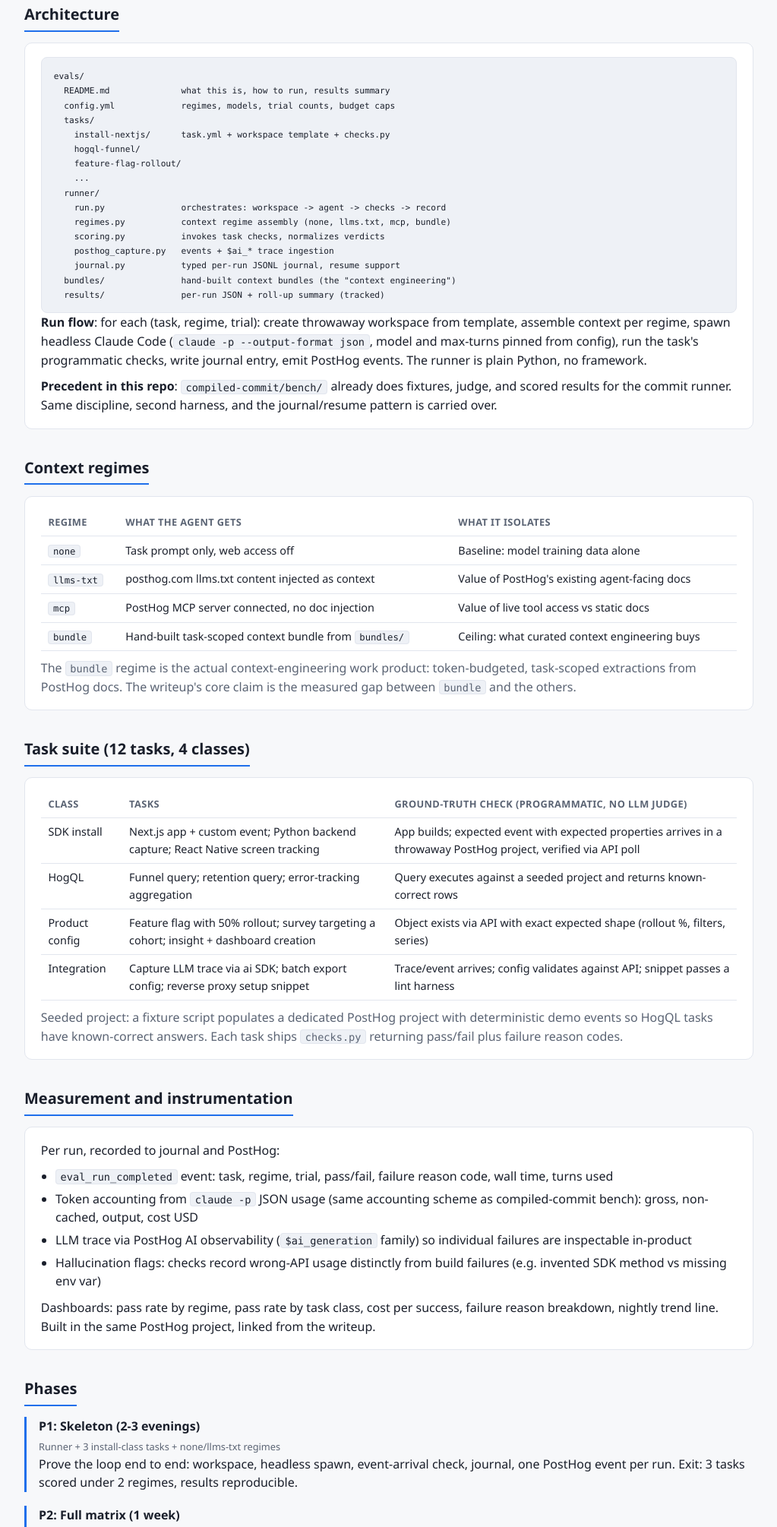
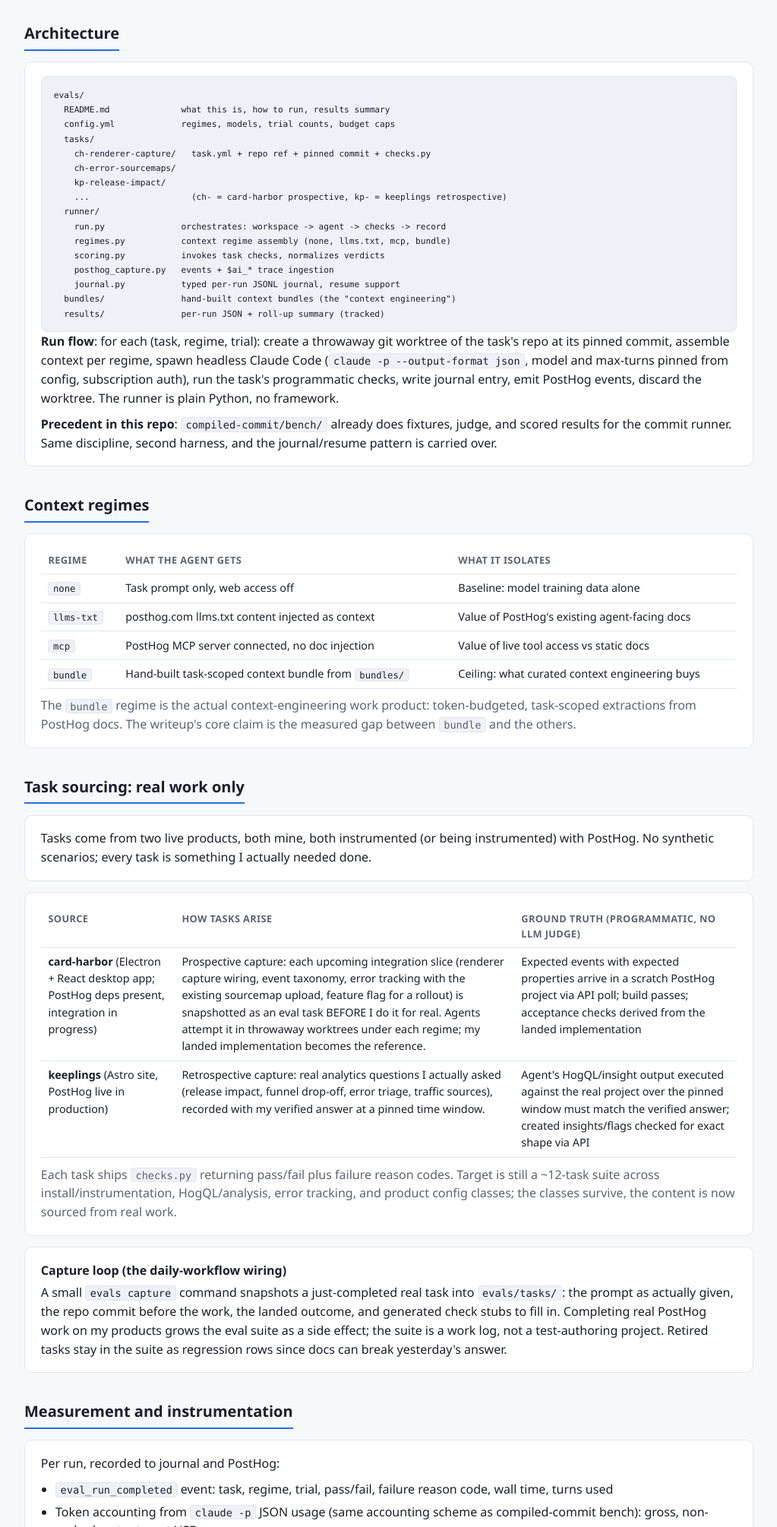
Before and after one commit to johncwaters/claude-setup, a plain HTML site: page docs/evals-plan.html in a window 1280 px wide. Shown: the part 790-2800 px from the top of the page at 76% size, without its empty margins (128-1151 px from the left). Drawn offline with Linux system fonts and the light colour scheme.

Commit message:
docs(evals-plan): redesign eval task suite to source from real product work
Replace the synthetic 12-task suite with tasks sourced from two live products: card-harbor (prospective capture of upcoming PostHog integration slices, scored against the landed implementation) and keeplings (retrospective capture of real analytics questions with human-verified answers over a pinned window). Adds a capture loop that snapshots completed real tasks into evals/tasks/ as a side effect of daily work, so the suite grows without separate test-authoring effort. Runs now spawn from a throwaway git worktree at a pinned commit rather than a static workspace template, and use subscription auth (headless CLI, no API key) so the operative constraint is rate limits rather than dollar cost. Updates risks and definition-of-done to match: real-task pacing accepted as a tradeoff, product-data-in-public-results risk added, cost language changed to token/usage accounting.

Constraint: Lives inside repo at evals/, no always-on session telemetry, no day-job content, every task sourced from real work on card-harbor or keeplings, never invented scenarios
Rejected: Synthetic seeded-fixture task suite with hand-written scenarios (install-nextjs, hogql-funnel, feature-flag-rollout, etc.)
Confidence: high
Scope-risk: narrow

```diff
--- a/docs/evals-plan.html
+++ b/docs/evals-plan.html
@@ -104,7 +104,7 @@
   <h2>Thesis</h2>
   <div class="card">
     <p>PostHog's Context Engineer role is about making a product legible to AI agents, not just humans. The honest way to evaluate that legibility is to hand real tasks to a real coding agent under controlled context conditions and score the outcomes programmatically. This harness does exactly that, instruments every run with PostHog's own LLM analytics, and turns the results into a public writeup plus upstream doc-fix PRs.</p>
-    <p>Constraints already decided: lives inside this repo at <code>evals/</code>, no always-on session telemetry (eval runs log to PostHog, daily Claude usage does not), no work-related content.</p>
+    <p>Constraints already decided: lives inside this repo at <code>evals/</code>, no always-on session telemetry (eval runs log to PostHog, daily Claude usage does not), no day-job content. Every eval task is real: sourced from actual work on my own shipping products (card-harbor, keeplings), never invented scenarios.</p>
   </div>
 </section>
 
@@ -128,10 +128,10 @@
   README.md              what this is, how to run, results summary
   config.yml             regimes, models, trial counts, budget caps
   tasks/
-    install-nextjs/      task.yml + workspace template + checks.py
-    hogql-funnel/
-    feature-flag-rollout/
-    ...
+    ch-renderer-capture/   task.yml + repo ref + pinned commit + checks.py
+    ch-error-sourcemaps/
+    kp-release-impact/
+    ...                    (ch- = card-harbor prospective, kp- = keeplings retrospective)
   runner/
     run.py               orchestrates: workspace -> agent -> checks -> record
     regimes.py           context regime assembly (none, llms.txt, mcp, bundle)
@@ -141,7 +141,7 @@
   bundles/               hand-built context bundles (the "context engineering")
   results/               per-run JSON + roll-up summary (tracked)
 </code></pre>
-    <p><b>Run flow</b>: for each (task, regime, trial): create throwaway workspace from template, assemble context per regime, spawn headless Claude Code (<code>claude -p --output-format json</code>, model and max-turns pinned from config), run the task's programmatic checks, write journal entry, emit PostHog events. The runner is plain Python, no framework.</p>
+    <p><b>Run flow</b>: for each (task, regime, trial): create a throwaway git worktree of the task's repo at its pinned commit, assemble context per regime, spawn headless Claude Code (<code>claude -p --output-format json</code>, model and max-turns pinned from config, subscription auth), run the task's programmatic checks, write journal entry, emit PostHog events, discard the worktree. The runner is plain Python, no framework.</p>
     <p><b>Precedent in this repo</b>: <code>compiled-commit/bench/</code> already does fixtures, judge, and scored results for the commit runner. Same discipline, second harness, and the journal/resume pattern is carried over.</p>
   </div>
 </section>
@@ -161,16 +161,21 @@
 </section>
 
 <section>
-  <h2>Task suite (12 tasks, 4 classes)</h2>
+  <h2>Task sourcing: real work only</h2>
+  <div class="card">
+    <p>Tasks come from two live products, both mine, both instrumented (or being instrumented) with PostHog. No synthetic scenarios; every task is something I actually needed done.</p>
+  </div>
   <div class="card tablewrap">
     <table>
-      <tr><th>Class</th><th>Tasks</th><th>Ground-truth check (programmatic, no LLM judge)</th></tr>
-      <tr><td>SDK install</td><td>Next.js app + custom event; Python backend capture; React Native screen tracking</td><td>App builds; expected event with expected properties arrives in a throwaway PostHog project, verified via API poll</td></tr>
-      <tr><td>HogQL</td><td>Funnel query; retention query; error-tracking aggregation</td><td>Query executes against a seeded project and returns known-correct rows</td></tr>
-      <tr><td>Product config</td><td>Feature flag with 50% rollout; survey targeting a cohort; insight + dashboard creation</td><td>Object exists via API with exact expected shape (rollout %, filters, series)</td></tr>
-      <tr><td>Integration</td><td>Capture LLM trace via ai SDK; batch export config; reverse proxy setup snippet</td><td>Trace/event arrives; config validates against API; snippet passes a lint harness</td></tr>
+      <tr><th>Source</th><th>How tasks arise</th><th>Ground truth (programmatic, no LLM judge)</th></tr>
+      <tr><td><b>card-harbor</b> (Electron + React desktop app; PostHog deps present, integration in progress)</td><td>Prospective capture: each upcoming integration slice (renderer capture wiring, event taxonomy, error tracking with the existing sourcemap upload, feature flag for a rollout) is snapshotted as an eval task BEFORE I do it for real. Agents attempt it in throwaway worktrees under each regime; my landed implementation becomes the reference.</td><td>Expected events with expected properties arrive in a scratch PostHog project via API poll; build passes; acceptance checks derived from the landed implementation</td></tr>
+      <tr><td><b>keeplings</b> (Astro site, PostHog live in production)</td><td>Retrospective capture: real analytics questions I actually asked (release impact, funnel drop-off, error triage, traffic sources), recorded with my verified answer at a pinned time window.</td><td>Agent's HogQL/insight output executed against the real project over the pinned window must match the verified answer; created insights/flags checked for exact shape via API</td></tr>
     </table>
-    <p class="muted" style="margin-top:0.6rem">Seeded project: a fixture script populates a dedicated PostHog project with deterministic demo events so HogQL tasks have known-correct answers. Each task ships <code>checks.py</code> returning pass/fail plus failure reason codes.</p>
+    <p class="muted" style="margin-top:0.6rem">Each task ships <code>checks.py</code> returning pass/fail plus failure reason codes. Target is still a ~12-task suite across install/instrumentation, HogQL/analysis, error tracking, and product config classes; the classes survive, the content is now sourced from real work.</p>
+  </div>
+  <div class="card">
+    <h3>Capture loop (the daily-workflow wiring)</h3>
+    <p>A small <code>evals capture</code> command snapshots a just-completed real task into <code>evals/tasks/</code>: the prompt as actually given, the repo commit before the work, the landed outcome, and generated check stubs to fill in. Completing real PostHog work on my products grows the eval suite as a side effect; the suite is a work log, not a test-authoring project. Retired tasks stay in the suite as regression rows since docs can break yesterday's answer.</p>
   </div>
 </section>
 
@@ -192,13 +197,13 @@
   <h2>Phases</h2>
   <div class="phase">
     <h3>P1: Skeleton (2-3 evenings)</h3>
-    <div class="when">Runner + 3 install-class tasks + none/llms-txt regimes</div>
-    <p>Prove the loop end to end: workspace, headless spawn, event-arrival check, journal, one PostHog event per run. Exit: 3 tasks scored under 2 regimes, results reproducible.</p>
+    <div class="when">Runner + first 3 card-harbor integration slices + none/llms-txt regimes</div>
+    <p>Prove the loop end to end: worktree workspace, headless spawn, event-arrival check, journal, one PostHog event per run. The card-harbor integration slices double as the first prospective captures. Exit: 3 real tasks scored under 2 regimes, results reproducible.</p>
   </div>
   <div class="phase">
-    <h3>P2: Full matrix (1 week)</h3>
-    <div class="when">All 12 tasks, all 4 regimes, 2 trials each</div>
-    <p>Add MCP regime, build the context bundles (the real work), seed fixture project for HogQL tasks. Exit: 96-run matrix complete with cost accounting.</p>
+    <h3>P2: Full matrix (1-2 weeks, paced by real work)</h3>
+    <div class="when">~12 captured tasks, all 4 regimes, 2 trials each</div>
+    <p>Add MCP regime, build the context bundles (the real work), capture keeplings retrospective tasks with verified answers, finish card-harbor prospective slices, ship the <code>evals capture</code> command. Exit: full matrix (~96 runs) complete with token accounting.</p>
   </div>
   <div class="phase">
     <h3>P3: Live system (2-3 evenings)</h3>
@@ -217,9 +222,11 @@
   <div class="card tablewrap">
     <table>
       <tr><th>Risk</th><th>Mitigation</th></tr>
-      <tr><td><span class="risk">Token cost blowout</span></td><td>Pinned model (sonnet), max-turns cap, per-run and per-batch USD caps in config; runner halts batch at cap. Estimate: 96 runs at roughly $0.15-0.50 each, order of $30, spread over nights.</td></tr>
-      <tr><td><span class="risk">Flaky scoring</span></td><td>No LLM judges anywhere in the pass/fail path. Ground truth is API-verified state. 2 trials per cell; disagreement is itself reported data, not noise to hide.</td></tr>
-      <tr><td><span class="risk">PostHog free-tier limits</span></td><td>Event volume is tiny (hundreds/month). Throwaway capture projects reset per batch via fixture script.</td></tr>
+      <tr><td><span class="risk">Usage-limit exhaustion</span></td><td>Runs ride the Claude subscription (headless CLI with subscription login, no API key set), so the constraint is rate limits, not dollars. Caps in config are runs-per-batch and tokens; runner backs off and resumes on rate-limit errors via the journal. Nightly batches run while the limit is otherwise idle. <code>total_cost_usd</code> is still recorded and reported as API-equivalent pricing, labeled as such in the writeup.</td></tr>
+      <tr><td><span class="risk">Flaky scoring</span></td><td>No LLM judges anywhere in the pass/fail path. Ground truth is API-verified state or a human-verified answer over a pinned time window. 2 trials per cell; disagreement is itself reported data, not noise to hide.</td></tr>
+      <tr><td><span class="risk">PostHog free-tier limits</span></td><td>Event volume is tiny (hundreds/month). Scratch capture project for prospective tasks resets per batch; keeplings production data is read-only to the harness.</td></tr>
+      <tr><td><span class="risk">Real tasks arrive slower than a synthetic suite</span></td><td>Accepted: the suite grows at the pace of real product work, and the capture loop makes that free. If the matrix is short at submission time, publish with the honest n and say so; a smaller real suite beats a larger invented one.</td></tr>
+      <tr><td><span class="risk">Product data in public results</span></td><td>Published journals and results contain aggregates and pass/fail only; raw keeplings analytics stay in PostHog. Scrub pass runs before tracking results.</td></tr>
       <tr><td><span class="risk">llms.txt or docs change mid-experiment</span></td><td>Regime inputs are snapshotted per batch with content hashes; every result row records which snapshot it ran against.</td></tr>
       <tr><td><span class="risk">Agent nondeterminism inflating claims</span></td><td>Report confidence honestly: small-n caveats in the writeup, per-cell trial counts shown, raw journals published.</td></tr>
       <tr><td><span class="risk">Secrets in a public repo</span></td><td>API keys via env only; <code>evals/</code> inherits repo .gitignore discipline; journals scrubbed of keys before tracking results.</td></tr>
@@ -231,7 +238,7 @@
   <h2>Definition of done</h2>
   <div class="card">
     <ul>
-      <li class="done">96-run matrix complete with published journals and cost accounting</li>
+      <li class="done">Full matrix over the captured real-task suite complete, with published journals and token accounting</li>
       <li class="done">Nightly run live for at least a week before application submission, trend visible in dashboard</li>
       <li class="done">Writeup published: regime comparison, failure taxonomy, at least 3 concrete doc-gap findings filed upstream</li>
       <li class="done">Repo public, harness reproducible by a stranger with their own keys (README-verified)</li>
```
